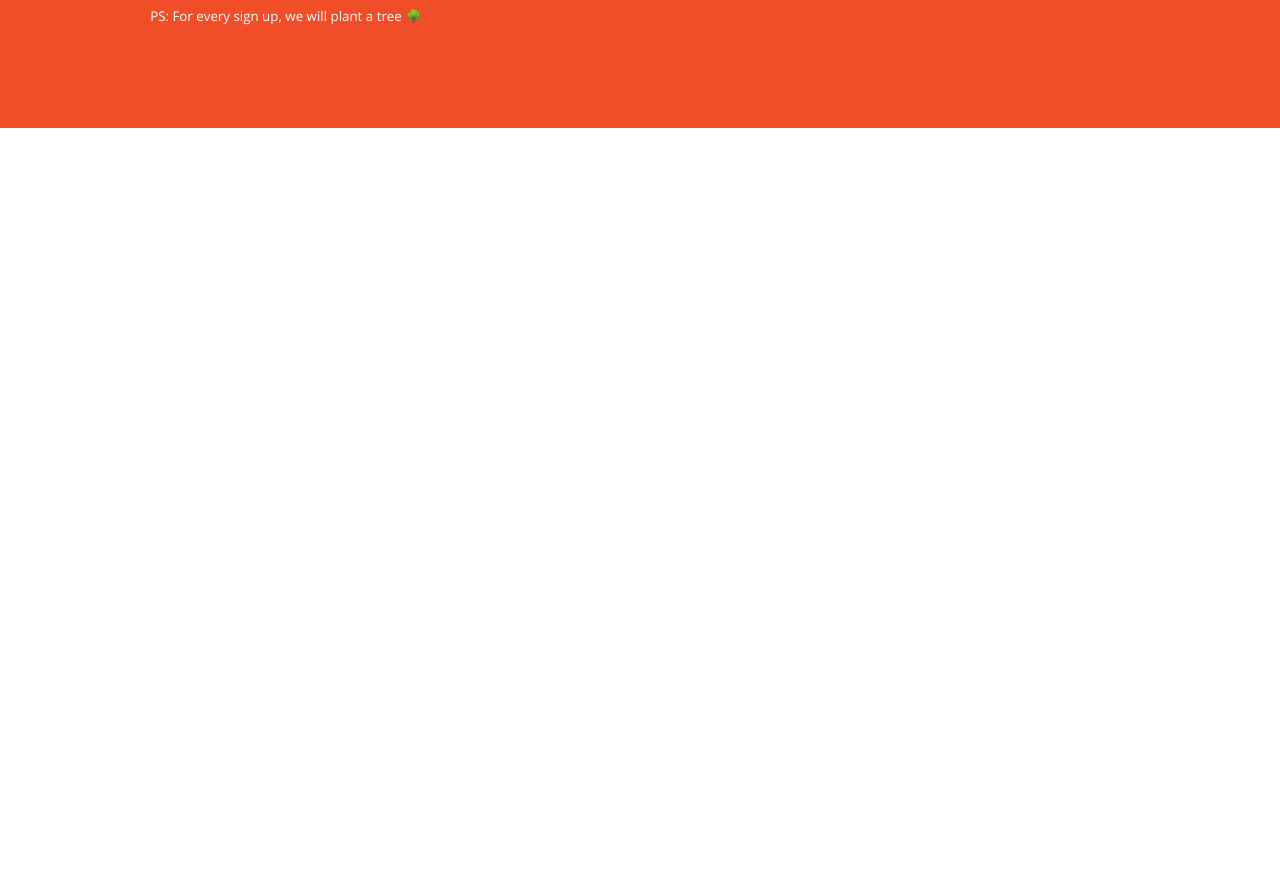
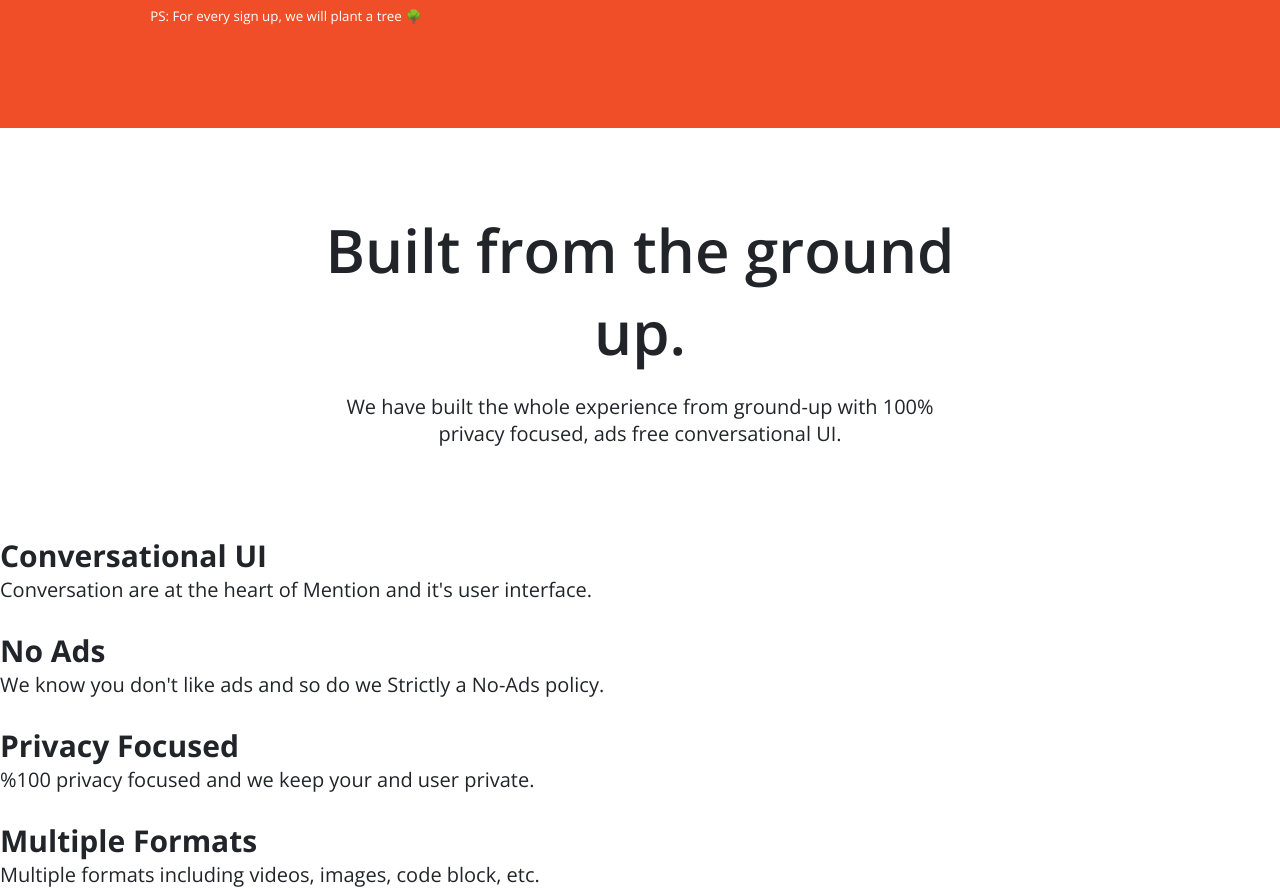
Before and after one commit to BernardoAguayoOrtega/mention-design, a website: page src/index.html in a window 1280 px wide. Shown: the part 586-1474 px from the top of the page. Before the commit the page ends 822 px from the top, so only its background shows below. Drawn offline with nearby package versions, Linux system fonts and the light colour scheme.

Commit message:
finish up side section 2

```diff
--- a/src/index.css
+++ b/src/index.css
@@ -115,4 +115,30 @@ img {
         transform: translateX(1rem);
         transition: 1s;
     }
+    /*section 2*/
+    .section-2 {
+        background-color: white;
+        color: rgb(33, 36, 41);
+        display: grid;
+        grid-template-rows: repeat(2, 1fr);
+    }
+    /*up side*/
+    .section-2__up {
+        display: flex;
+        align-items: center;
+        justify-content: center;
+        flex-direction: column;
+    }
+    .section-2__up h1 {
+        font-weight: 600;
+        text-align: center;
+        width: 35rem;
+        font-size: 3rem;
+        padding: 1rem;
+    }
+    .section-2__up p {
+        font-weight: 300;
+        text-align: center;
+        width: 30rem;
+    }
 }
--- a/src/index.html
+++ b/src/index.html
@@ -51,36 +51,46 @@
         </div>
         <!--img section-->
         <div class=" main__img-section ">
-            <img src="https://i.postimg.cc/brWMQjzx/education.png" alt="">
+            <img src="https://i.postimg.cc/brWMQjzx/education.png" alt="mean reading a book">
         </div>
     </main>
     <!--finish main section-->
     <!--Start second section-->
     <section class="section-2">
         <div class="section-2__up">
-            <h1></h1>
-            <p></p>
+            <h1>
+                Built from the ground up.
+            </h1>
+            <p>
+                We have built the whole experience from ground-up with 100% privacy focused, ads free conversational UI.
+            </p>
         </div>
         <div class="section-2__down">
-            <div>
+            <div class="section-2__down-card">
                 <img src="" alt="">
-                <h2></h2>
-                <p></p>
+                <h2>Conversational UI</h2>
+                <p>
+                    Conversation are at the heart of Mention and it's user interface.
+                </p>
             </div>
-            <div>
+            <div class="section-2__down-card">
                 <img src="" alt="">
-                <h2></h2>
-                <p></p>
+                <h2>No Ads</h2>
+                <p>We know you don't like ads and so do we Strictly a No-Ads policy.</p>
             </div>
-            <div>
+            <div class="section-2__down-card">
                 <img src="" alt="">
-                <h2></h2>
-                <p></p>
+                <h2>Privacy Focused</h2>
+                <p>
+                    %100 privacy focused and we keep your and user private.
+                </p>
             </div>
-            <div>
+            <div class="section-2__down-card">
                 <img src="" alt="">
-                <h2></h2>
-                <p></p>
+                <h2>Multiple Formats</h2>
+                <p>
+                    Multiple formats including videos, images, code block, etc.
+                </p>
             </div>
         </div>
     </section>
```
